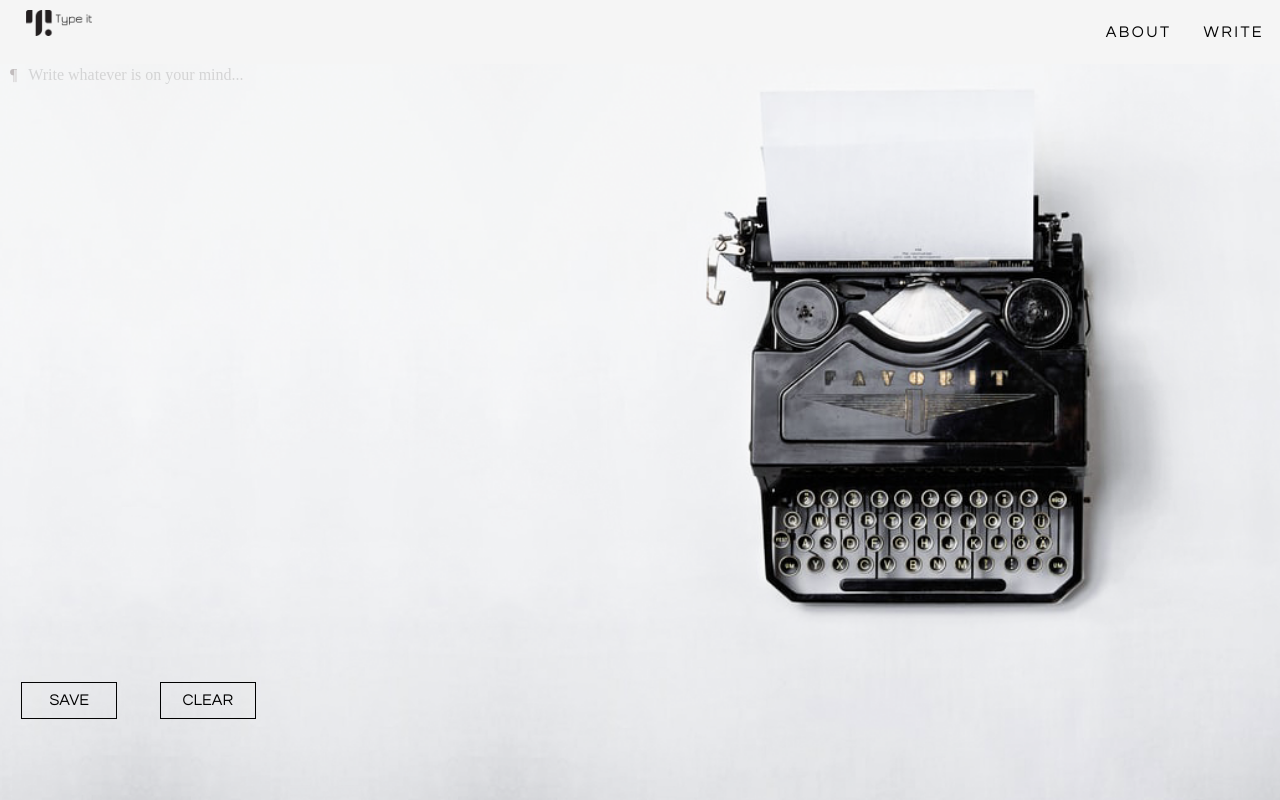
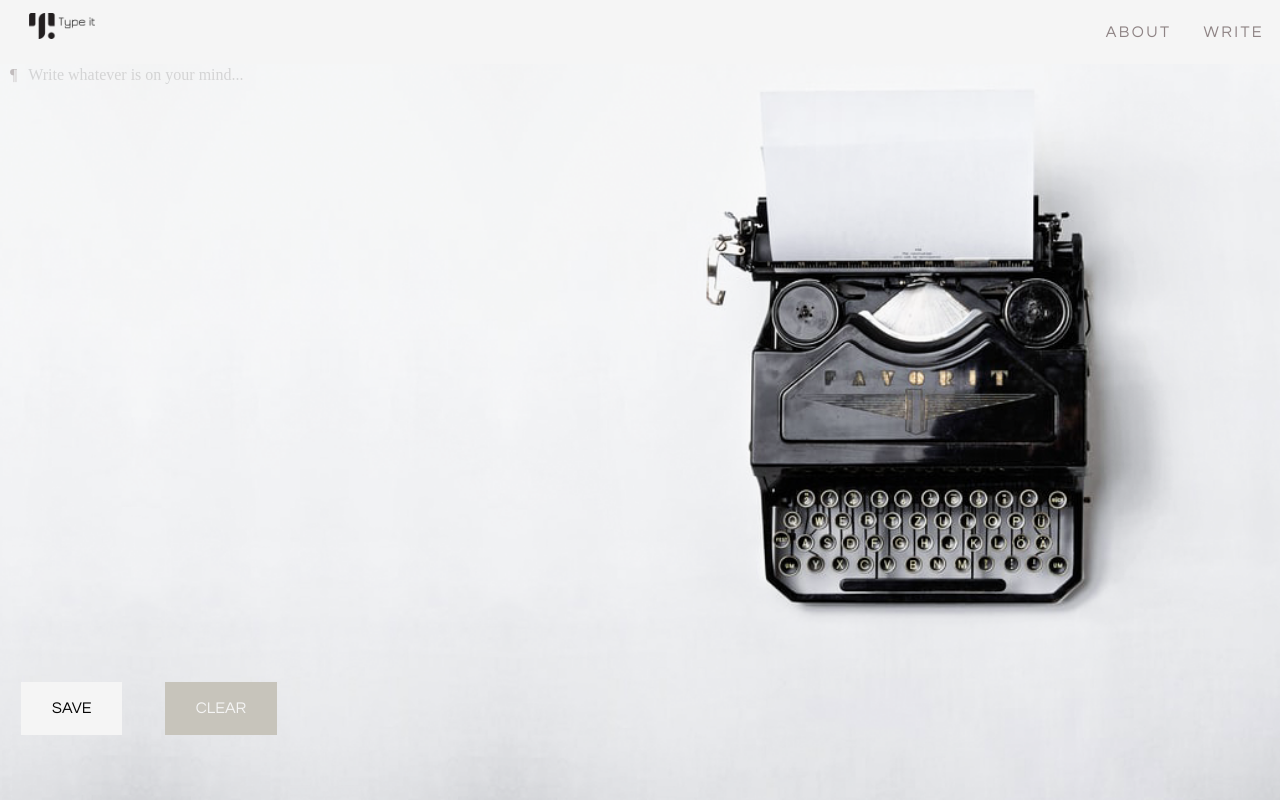
Before and after one commit to jtorp/Console_styled_Text_Editor, a React (Create React App) app: page /console in a window 1280 px wide. Built offline with nearby package versions, Linux system fonts and the light colour scheme; a web font is replaced by a local one.

Commit message:
updated styles

```diff
--- a/public/index.html
+++ b/public/index.html
@@ -11,7 +11,7 @@
     />
     <link href="https://fonts.googleapis.com/css?family=Questrial|Tomorrow" rel="stylesheet">
     <link href="https://fonts.googleapis.com/css?family=Questrial|Tomorrow" rel="stylesheet">
-    <title>Type it</title>
+    <title>Type it - expressive writing tool</title>
   </head>
   <body>
 
--- a/src/App.js
+++ b/src/App.js
@@ -21,11 +21,6 @@ const theme = {
   backgrounds:{
     primary:"#040404",
     secondary: "#f5f5f5",
-
-  },
-  svgs:{
-    primary:"#8e8384",
-    secondary: "#C7C4BB",
   },
   media: {
     mobile:"(max-width:428px)",
--- a/src/components/styles/Button.js
+++ b/src/components/styles/Button.js
@@ -1,64 +1,100 @@
 import styled,{css} from 'styled-components';
 
 const StyledButton = styled.button`
+  display: inline-block;
+  position: relative;
+  border: none;
+  color: ${props => props.color || props.theme.colors.black};
   cursor: pointer;
-    width:6rem;
-    border:none;
-    font-size: 2rem;
-    font-family: 'Questrial';
   margin: 1rem 1.330rem;
-    font-size: 1rem;
-    padding: 0.58rem 1rem;
-    font-weight: 300;
-    text-transform: uppercase;
-    align-self:  ${props => props.alignSelf || 'center'};
-
-    img{
-        height:2rem
-    }
+  background:  ${props => props.color || props.theme.colors.white};
 
   &:focus{
     outline: 0;
   }
 
+  &:before{
+    content:"";
+    width: 0;
+    height: 2px;
+    position: absolute;
+    transition: all 0.2s linear;
+    background: ${props => props.color || props.theme.colors.black};
+    transition-delay: 0.2s;
+    right: 0;
+    top: 0;
+  }
+  &:after{
+    content:"";
+    width: 0;
+    height: 2px;
+    position: absolute;
+    transition: all 0.2s linear;
+    background: ${props => props.color || props.theme.colors.black};
+    transition-delay: 0.2s;
+    left: 0;
+    bottom: 0;
+  }
+  &:hover::before, &:hover:after{
+    width: 100%;
+  }
+
+  ${props => props.dark && css`
+  background:  ${props => props.color || props.theme.colors.gray};
+  color: ${props => props.theme.colors.white};
+  &:hover{
+    color: ${props => props.theme.colors.black};
+  }
+  `
+  }
+
+  span{
+    display: block;
+    font-family: 'Questrial';
+    margin: .825rem;
+    font-size: 1rem;
+    padding: 0.325rem 1.1rem;
+    font-weight: 300;
+    text-transform: uppercase;
+
     @media ${props => props.theme.media.mobile}{
-        font-size: 1rem;
-        padding: 0.58rem;
+        font-size: 0.7rem;
+        padding: 0.325rem 1rem;
     }
 
     @media ${props => props.theme.media.tablet}{
-        font-size: 1rem;
-        padding: 0.58rem;
+        font-size:0.8rem;
+        padding: 0.325rem 1rem;
     }
 
-        ${props => props.outlined && css`
-        background:transparent;
-        border: 1px solid ${props=>props.color || props.theme.colors.black};
-        color:  ${props => props.color || props.theme.colors.primary};
-        &:hover{
-            color: ${props=>props.theme.colors.white};
-            transition: all .5s ease-in-out;
-            background: ${props => props.theme.colors.black};
+    &:before{
+        content:"";
+        width:2px;
+        height:0;
+        position: absolute;
+        transition: all 0.2s linear;
+        background: ${props => props.color || props.theme.colors.black};
+        left: 0;
+        top: 0;
       }
-        `}
-
-        ${props => props.filled && css`
-        background:transparent;
-        border: 1px solid ${props=>props.color || props.theme.colors.secondary};
-        color:  ${props => props.color || props.theme.colors.secondary};
-        &:hover{
-            transition: all .3s ease-in-out;
-            color: ${props=>props.theme.colors.white};
-            transition: all .5s ease-in-out;
-            background: ${props => props.theme.colors.brown};
+      &:after{
+        content:"";
+        width:2px;
+        height:0;
+        position: absolute;
+        transition: all 0.2s linear;
+        background: ${props => props.color || props.theme.colors.black};
+        right: 0;
+         bottom: 0;
       }
-        `}
+      &:hover::before, &:hover:after{
+        height: 100%;
+      }
+  }
    `
-const Button = (props)=> {
-
+const Button = (props) => {
     return (
         <StyledButton {...props}>
-
         </StyledButton>
 
      );
--- a/src/components/styles/Navbar.js
+++ b/src/components/styles/Navbar.js
@@ -3,32 +3,6 @@ import React, { useState } from "react";
 import styled, {keyframes} from 'styled-components';
 import FlexDiv from './FlexDiv';
 import TYPEIT from "../styles/assets/TYPEIT.png"
-
-const pulsate = keyframes`
-100% {
-    text-shadow:
-    0 0 4px #9b9992,
-    0 0 11px #9b9992,
-    0 0 19px #9b9992,
-    0 0 40px #c7c4bb,
-    0 0 80px #c7c4bb,
-    0 0 90px #c7c4bb,
-    0 0 100px #c7c4bb,
-    0 0 150px #c7c4bb;
-}
-
-0% {
-text-shadow:
-  0 0 4px #9b9992,
-  0 0 10px #9b9992,
-  0 0 18px #9b9992,
-  0 0 38px #c7c4bb,
-  0 0 73px #c7c4bb,
-  0 0 80px #c7c4bb,
-  0 0 94px #c7c4bb,
-  0 0 140px #c7c4bb;
-}
-`
 
 const bounce =keyframes`
 0%,
@@ -58,7 +32,7 @@ background-color: ${props => props.background || props.theme.backgrounds.seconda
 `
 
 const Logo = styled.a`
-  padding: 0.625rem;
+  padding: 0.825rem;
   top:3%;
   margin-left:1rem;
   color: ${props => props.color || props.theme.colors.black};
@@ -81,7 +55,7 @@ top:3%;
 right:4%;
 
 svg{
-  stroke: ${props => props.svgs || props.theme.svgs.primary};
+  stroke: ${props => props.color || props.theme.colors.brown};
   stroke-width:2;
 }
 @media ${props => props.theme.media.tablet}{
@@ -150,25 +124,25 @@ const StyledLink = styled(Link)`
     padding:1rem;
     word-spacing:-10px;
     letter-spacing: 0.15rem;
-    color: ${props => props.color || props.theme.colors.black};
+    color: ${props => props.color || props.theme.colors.brown};
 
       &:before {
       content: '';
-       position: absolute;
+      position: absolute;
       transition: transform .5s ease;
       }
 
     &:focus,
     &:visited{
+      border-bottom: 1px  solid ${props => props.color || props.theme.colors.black};
+    }
+
+    &:hover {
       color: ${props => props.color || props.theme.colors.black};
     }
 
-    &:hover:before {
-
-    }
-
     @media ${props => props.theme.media.mobile}{
-      font-size:1.125rem;
+      font-size:1.1rem;
       padding-bottom:2rem;
 
     }
--- a/src/components/styles/Textarea.js
+++ b/src/components/styles/Textarea.js
@@ -39,18 +39,16 @@ const StyledTextarea = styled.textarea`
      width:65%;
      z-index:122
  }
-
   `;
 
 
 const Textarea = ({ color, ...props }) => {
-
-    let currentDateTime=moment().format("ddd, Do of MMM YYYY, h:mm a");
+    let currentDateTime = moment().format("ddd,Do of MMM YYYY,h:mma");
     const [lines, setNewLine] = useState([' ¶ ']);
     const ref = useRef();
 
     const onPressEnter = (e) => {
-        if (e.charCode ===  13) {
+        if (e.charCode === 13) {
             setNewLine([...lines, ' ¶ '])
         }
     }
@@ -58,7 +56,7 @@ const Textarea = ({ color, ...props }) => {
     const downloadTxtFile = (typedArray) => {
         typedArray = ref.current.value;
         const element = document.createElement("a");
-            const file = new Blob([currentDateTime," From TYPE IT.", "\r\n", [typedArray]], {
+        const file = new Blob([currentDateTime, " @TYPE IT.", "\r\n", "\r\n", [typedArray]], {
             type: "text/plain"
         });
         element.href = URL.createObjectURL(file);
@@ -72,14 +70,11 @@ const Textarea = ({ color, ...props }) => {
         ref.current.value = ""
     }
 
-
-
     return (
         <>
-
             <FlexDiv>
                 <FlexDiv direction="column" margin="0 5px 0 10px">
-            {lines.map(line=> <Line color = {color}>{line}</Line>)}
+                    {lines.map(line => <Line color={color}>{line}</Line>)}
                 </FlexDiv>
 
                 <StyledTextarea
@@ -93,17 +88,14 @@ const Textarea = ({ color, ...props }) => {
             <FlexDiv
                 margin={"0, 0rem, 0.5rem 3rem"}>
                 <Button
-                    outlined
                     onClick={downloadTxtFile}>
-                    SAVE  </Button>
-                <Button
-                    filled
+                    <span>save</span>  </Button>
+                <Button dark
                     onClick={clearFile}
-                > Clear
+                > <span> Clear</span>
                 </Button>
             </FlexDiv>
         </>
-
     );
 
 }
--- a/src/pages/About.js
+++ b/src/pages/About.js
@@ -11,10 +11,10 @@ const About = () => {
       <Title>
       <Typist
           sentences={['Sometimes, technology can be awfully distracting.',
-          'Here you can practice mindfulness.', 'By expressive writing.',
+          'Here you can practice mindfulness,', 'by expressive writing.',
           'Type your thoughts without regard to punctuation, or grammar',
           'Let loose and write whatever is on your mind',
-          'Here are no rules', ' – write what you want','-when you want', '- how you want', 'Just type it.']}
+          'Here are no rules', ' – write what you want','- when you want', '- how you want']}
         loop={true}
         typingSpeed={55}
         startDelay={5}
```
Also changed, not shown: src/AppRouter.js (+8 -8 lines). Lines whose indentation alone changed are shown as unchanged.
